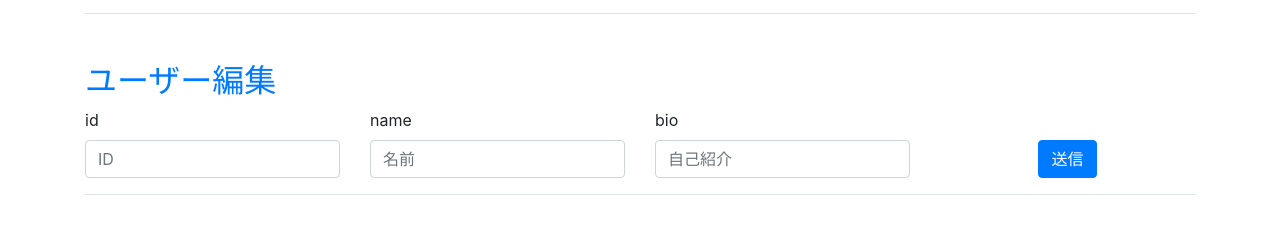
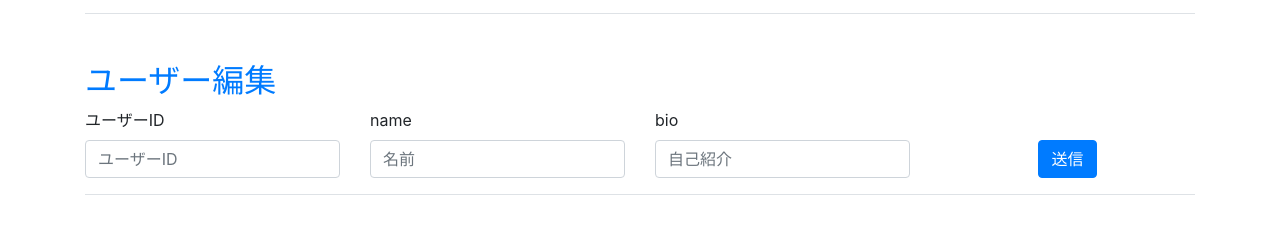
Before and after one commit to taishiasami123/sns-api, a plain HTML site: page index.html in a window 1280 px wide. Shown: the part 847-1075 px from the top of the page. Drawn offline with Linux system fonts and the light colour scheme.

Commit message:
ユーザー編集内の"ID"の文字を"ユーザーID"に修正

```diff
--- a/index.html
+++ b/index.html
@@ -116,8 +116,8 @@
       <h2 class="text-primary">ユーザー編集</h2>
       <div class="row form-group">
         <div class="col">
-          <label for="editId">id </label>
-          <input class="form-control" type="text" id="editUserId" placeholder="ID">
+          <label for="editId">ユーザーID</label>
+          <input class="form-control" type="text" id="editUserId" placeholder="ユーザーID">
         </div>
         <div class="col">
           <label for="editName">name</label>
```
